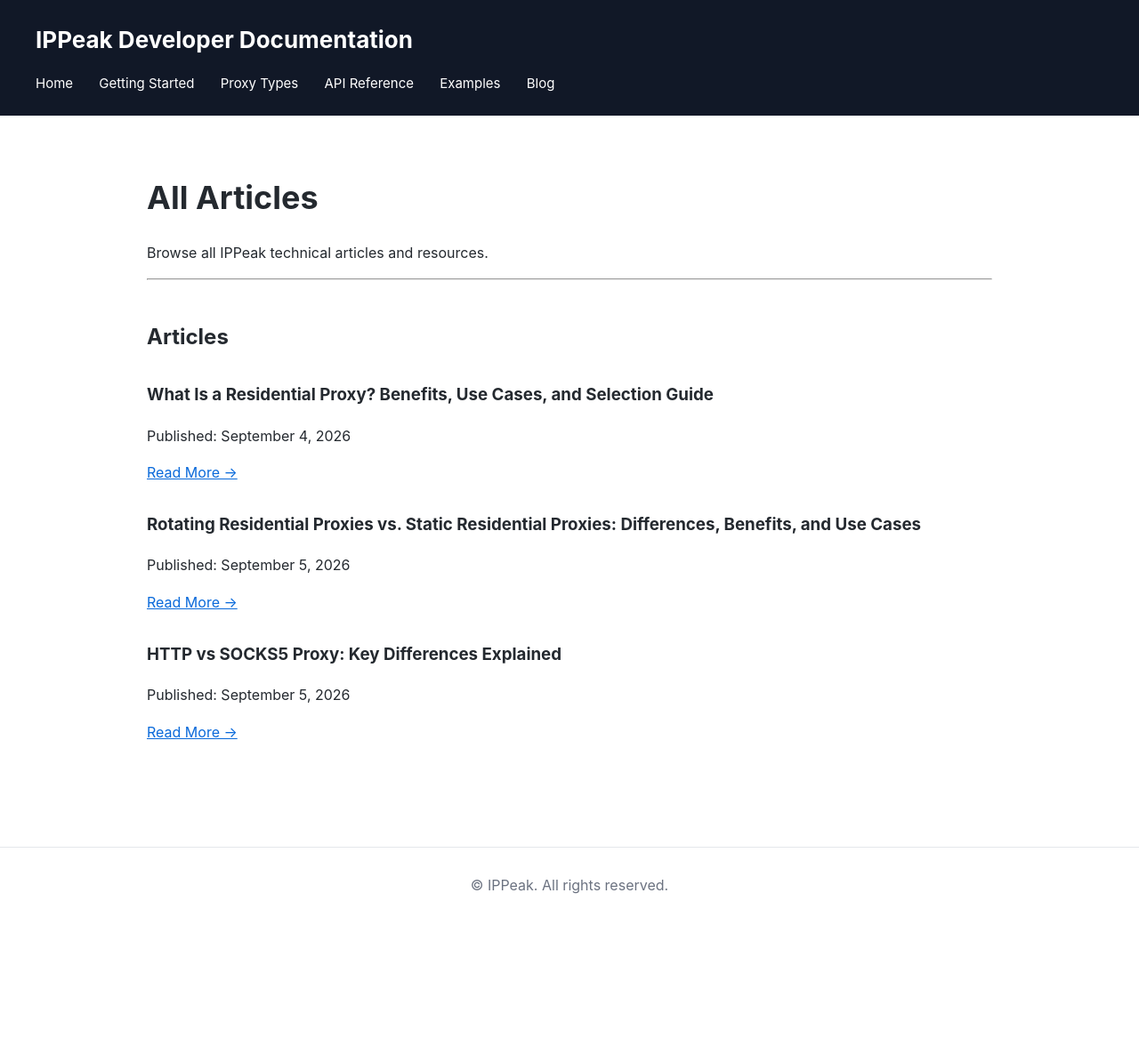
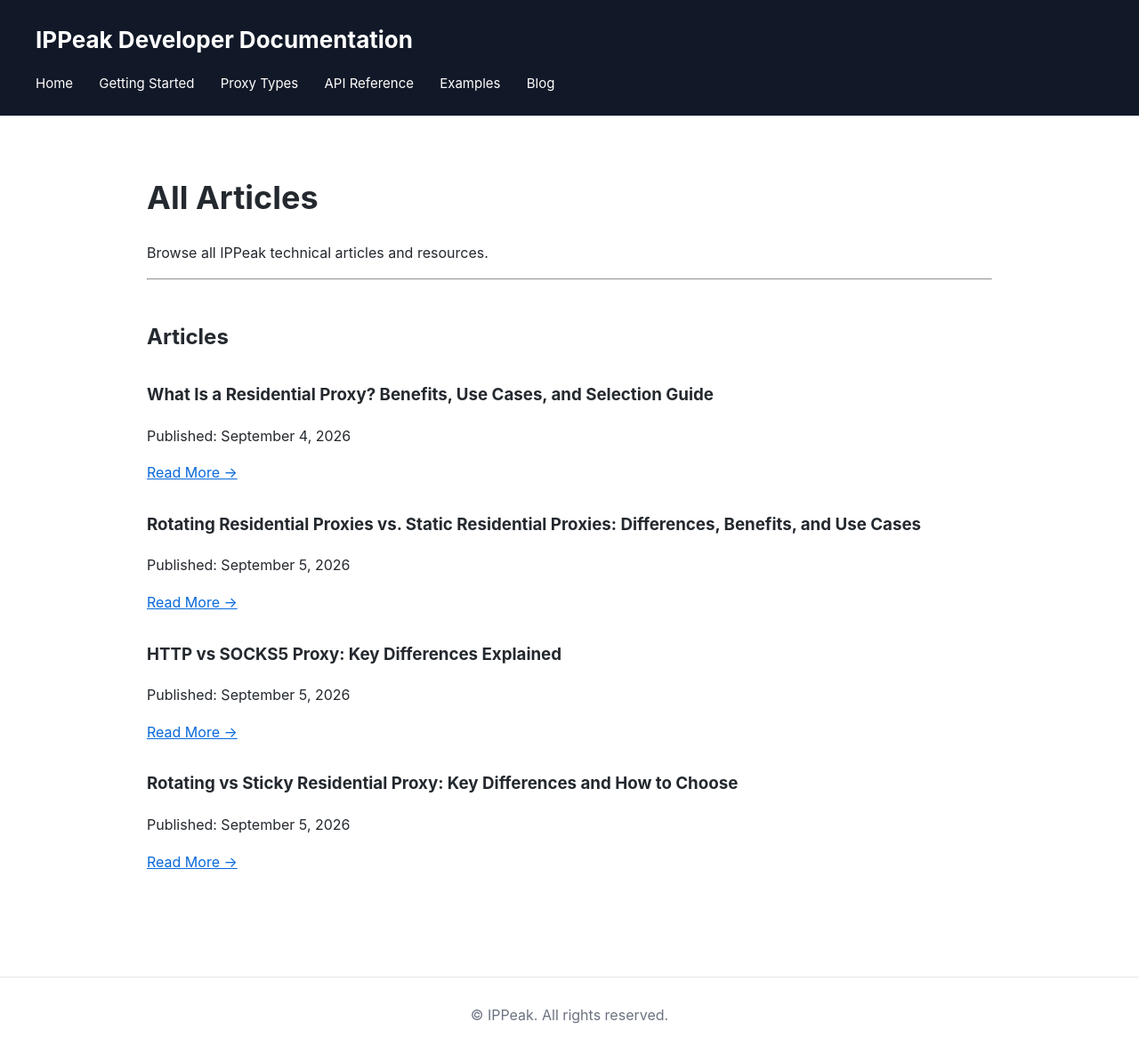
Before and after one commit to IPPeak/IPPeak-Residential-Proxy, a Jekyll site: the page built from docs/blog/articles.md, in a window 1280 px wide. Shown: the whole page at 89% size. Built offline with Jekyll 4.4.1, drawn with Linux system fonts in a browser that asks for light colours; before the commit the page ends 1039 px from its top, so only the background shows below that.

Commit message:
Add section on Rotating vs Sticky Residential Proxy

```diff
--- a/docs/blog/articles.md
+++ b/docs/blog/articles.md
@@ -28,3 +28,9 @@
 Published: September 5, 2026
 
 [Read More →](HTTP-vs-SOCKS5-Proxy.html)
+
+### Rotating vs Sticky Residential Proxy: Key Differences and How to Choose
+
+Published: September 5, 2026
+
+[Read More →](Rotating-vs-Sticky-Proxy.html)
```
